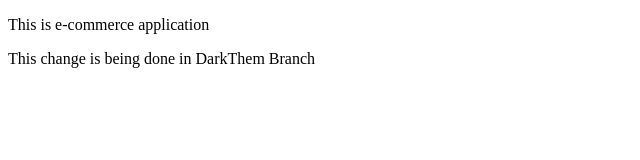
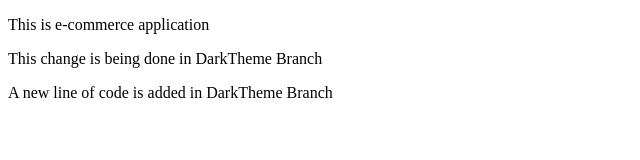
Before and after one commit to Prashant-Kumar-321/localRepo, a plain HTML site: page index.html in a window 1280 px wide. Shown: the whole page, without its empty margins (0-640 px from the left). Drawn offline with Linux system fonts and the light colour scheme.

Commit message:
A new line of code has been added in darkTheme branch

```diff
--- a/index.html
+++ b/index.html
@@ -8,6 +8,7 @@
 <body>
   <p>This is e-commerce application</p>
 
-  <p>This change is being done in DarkThem Branch</p>
+  <p>This change is being done in DarkTheme Branch</p>
+  <P>A new line of code is added in DarkTheme Branch</P>
 </body>
 </html>
```
